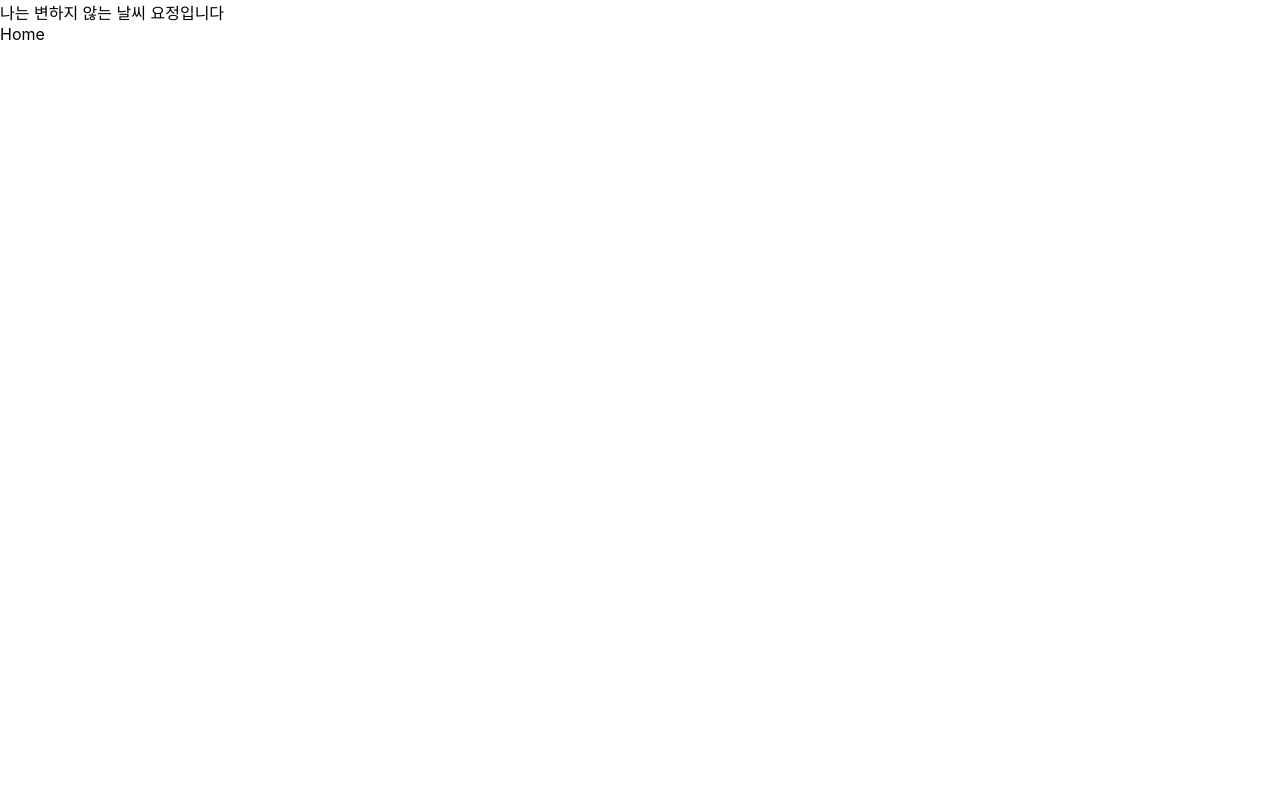
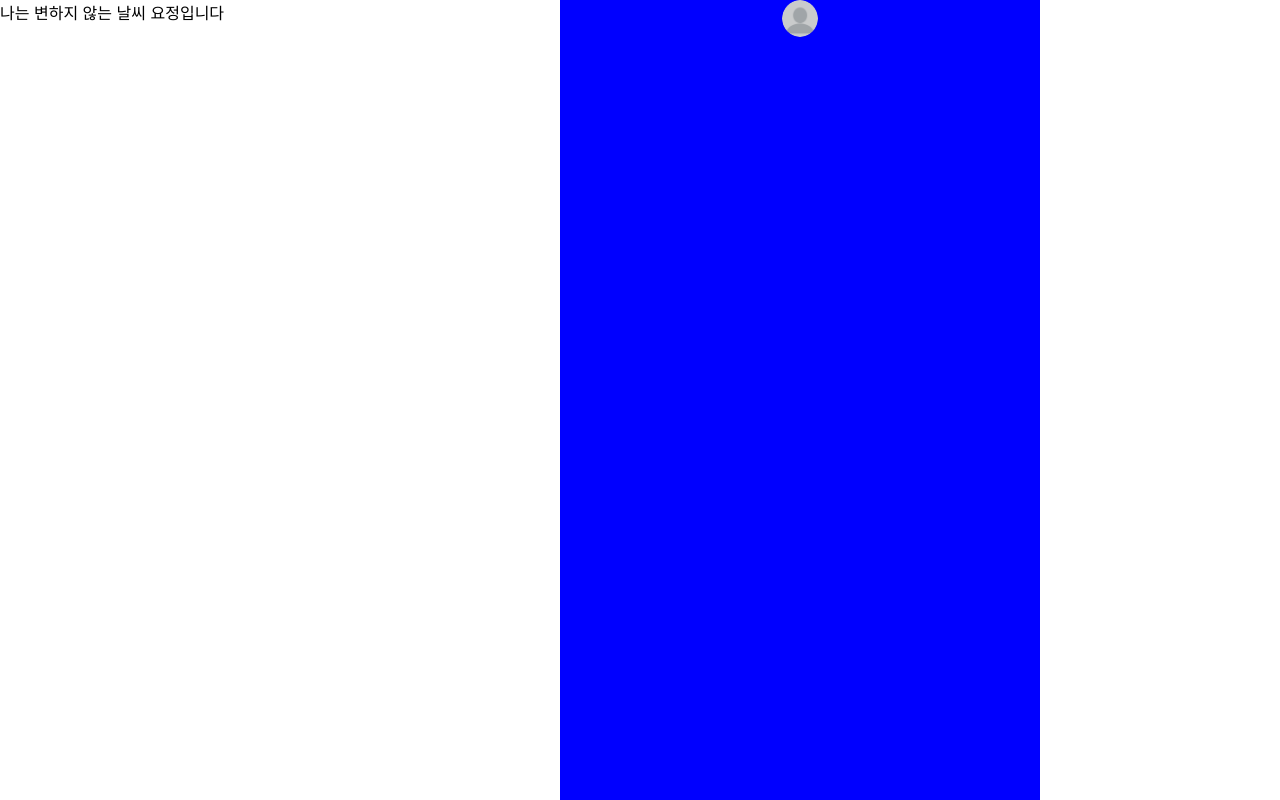
Before and after one commit to weather10/front-end, a React (Create React App) app: page / in a window 1280 px wide. Built offline with nearby package versions, Linux system fonts and the light colour scheme.

Commit message:
feat:Avartar컴포넌트

```diff
--- a/package.json
+++ b/package.json
@@ -12,6 +12,7 @@
     "react-dom": "^18.2.0",
     "react-router-dom": "^6.14.1",
     "react-scripts": "5.0.1",
+    "styled-components": "^6.0.4",
     "web-vitals": "^2.1.0"
   },
   "scripts": {
--- a/src/ootdproject/App.css
+++ b/src/ootdproject/App.css
@@ -0,0 +1,6 @@
+html,
+body {
+	height: 100%;
+	margin: 0;
+	padding: 0;
+}
--- /dev/null
+++ b/src/ootdproject/components/Avartar.jsx
@@ -0,0 +1,30 @@
+import React from "react";
+import { styled } from "styled-components";
+
+export default function Avartar({ image, type }) {
+	return (
+		<StAvatar>
+			<StPhoto src={image} alt='avatar' type={type} />
+		</StAvatar>
+	);
+}
+
+const StPhoto = styled.img`
+	border-radius: 100%;
+	${({ type }) => sizeHandler(type)};
+`;
+
+const StAvatar = styled.div`
+	margin: auto;
+`;
+
+const sizeHandler = (type) => {
+	switch (type) {
+		case "editAvatar":
+			return `width: 80px; height: 80px;`;
+		case "homeAvatar":
+			return `width: 36px; height: 37px;`;
+		default:
+			return ``;
+	}
+};
--- /dev/null
+++ b/src/ootdproject/components/OotdCard.jsx
@@ -0,0 +1,29 @@
+import React from "react";
+import Avartar from "../components/Avartar";
+import image from "../icon/basicAvatar.png";
+import { styled } from "styled-components";
+
+function OotdCard() {
+	return (
+		<StOotdContainer>
+			<StProfile>
+				<Avartar image={image} type='homeAvatar' />
+			</StProfile>
+		</StOotdContainer>
+	);
+}
+
+export default OotdCard;
+
+const StOotdContainer = styled.div`
+	width: 60vh;
+	height: 100vh;
+	margin: 0 auto;
+	background-color: blue;
+`;
+
+const StProfile = styled.div`
+	display: flex;
+	justify-content: space-between;
+	align-items: center;
+`;
--- a/src/ootdproject/components/Weather.jsx
+++ b/src/ootdproject/components/Weather.jsx
@@ -1,9 +1,13 @@
-import React from 'react'
+import React from "react";
+import { styled } from "styled-components";
 
 function Weather() {
-  return (
-    <div>나는 변하지 않는 날씨 요정입니다</div>
-  )
+	return <StWeatherContainer>나는 변하지 않는 날씨 요정입니다</StWeatherContainer>;
 }
 
-export default Weather
+export default Weather;
+
+const StWeatherContainer = styled.div`
+	width: 40vh;
+	height: 100vh;
+`;
--- a/src/ootdproject/pages/Home.jsx
+++ b/src/ootdproject/pages/Home.jsx
@@ -1,7 +1,12 @@
 import React from "react";
+import OotdCard from "../components/OotdCard";
 
 function Home() {
-	return <div>Home</div>;
+	return (
+		<>
+			<OotdCard />
+		</>
+	);
 }
 
 export default Home;
--- a/src/ootdproject/pages/PersonalData.jsx
+++ b/src/ootdproject/pages/PersonalData.jsx
@@ -1,7 +1,14 @@
 import React from "react";
+import Avartar from "../components/Avartar";
+import image from "../icon/basicAvatar.png";
 
 function PersonalData() {
-	return <div>PersonalData</div>;
+	return (
+		<div>
+			PersonalData
+			<Avartar image={image} type='editAvatar' />
+		</div>
+	);
 }
 
 export default PersonalData;
--- a/src/ootdproject/pages/Root.jsx
+++ b/src/ootdproject/pages/Root.jsx
@@ -1,14 +1,22 @@
-import React from 'react';
-import { Outlet } from 'react-router-dom';
-import Weather from '../components/Weather';
+import React from "react";
+import { Outlet } from "react-router-dom";
+import Weather from "../components/Weather";
+import { styled } from "styled-components";
 
 function root() {
 	return (
-		<div>
+		<StContainer>
 			<Weather />
 			<Outlet />
-		</div>
+		</StContainer>
 	);
 }
 
 export default root;
+
+const StContainer = styled.div`
+	display: flex;
+	flex-direction: row;
+	justify-content: space-between;
+	flex-wrap: nowrap;
+`;
```
Also changed, not shown: src/ootdproject/Icon/basicAvatar.png (added), 1 other file (tests, documents, lock files or other folders).
